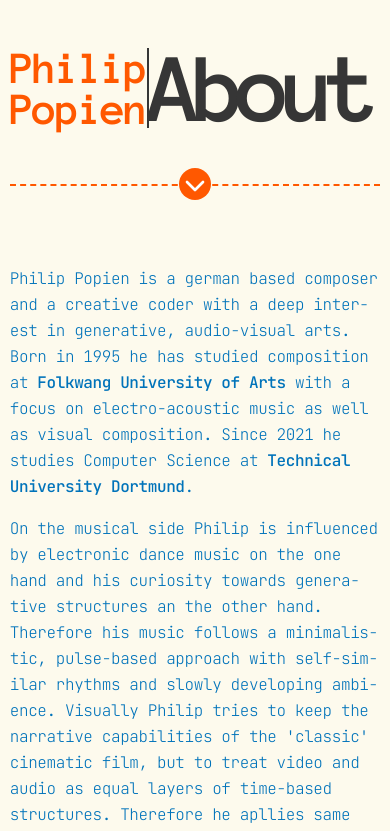
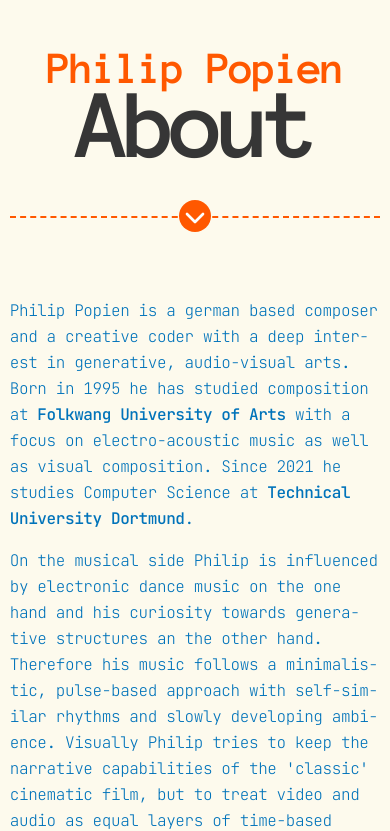
Before and after one commit to membralala/philip-website, a React (Create React App) app: page /about in a window 390 px wide. Shown: the top 831 px of the page. Built offline with nearby package versions, Linux system fonts and the light colour scheme.

Commit message:
Update title styling for small screens

```diff
--- a/src/components/Title.jsx
+++ b/src/components/Title.jsx
@@ -3,13 +3,13 @@ import { Link } from "react-router-dom";
 export default function Title({title}) {
   return (
     <header className="relative flex w-full">
-      <div className="text-red font-anom font-bold text-[46px] leading-[0.9em] tracking-tighter w-[150px] h-[80px] border-r-[2px] border-black">
+      <div className="absolute sm:relative w-full text-center sm:text-left text-red font-anom font-bold text-[46px] leading-[0.9em] tracking-tighter sm:w-[150px] h-[80px] sm:border-r-[2px] sm:border-black">
         <Link to="/about">Philip Popien</Link>
       </div>
-      <div className="relative -top-1  w-full overflow-hidden h-24">
+      <div className="relative top-8 mb-8 sm:mb-0 text-center sm:text-left sm:-top-1 w-full overflow-hidden h-24">
         <h1 id="header-title"
           className="relative text-black text-[100px] font-anom font-bold leading-[0.9em]"
-          style={{ letterSpacing: `-${title.length * 0.02}em` }}
+          style={{ letterSpacing: `-${title.length * 0.015}em` }}
         >
           {title}
         </h1>
```
